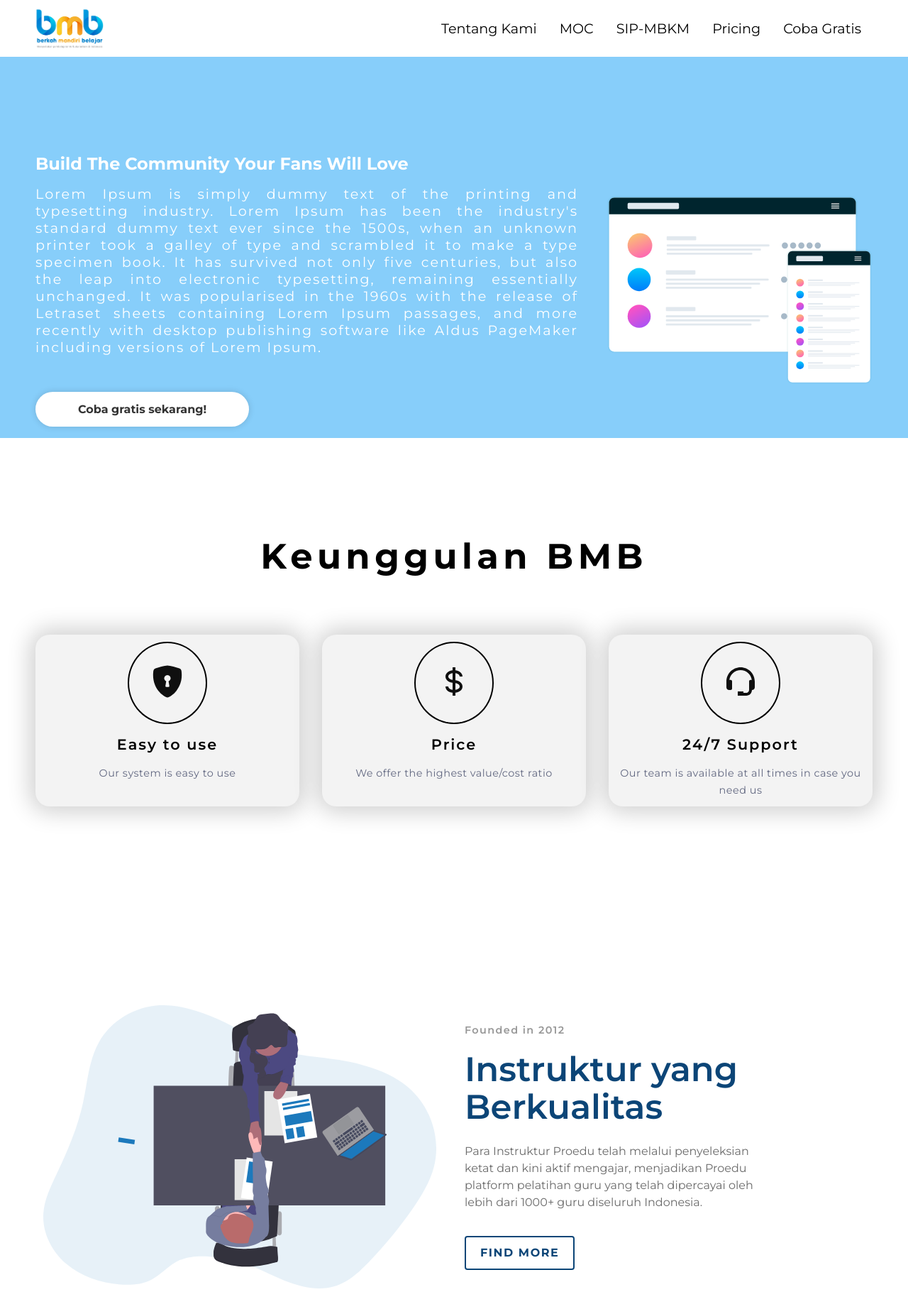
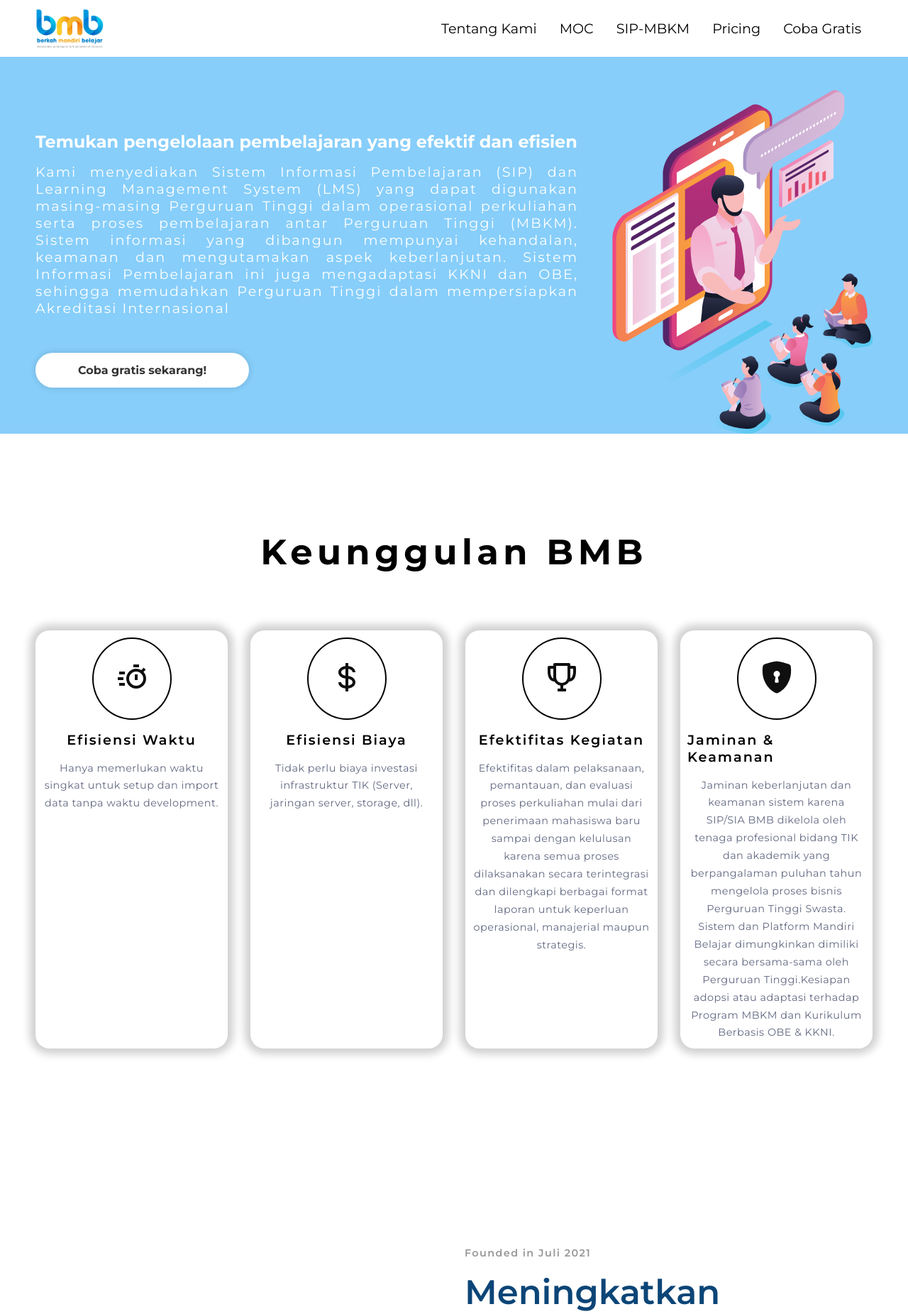
Before and after one commit to irfanmaulana126/bmb-project-app, a React (Create React App) app: page / in a window 1280 px wide. Shown: the top 1851 px of the page at 71% size. Built offline with nearby package versions, Linux system fonts and the light colour scheme.

Commit message:
update content and add image

```diff
--- a/src/components/LandingPage/Features/FeaturesStyle.js
+++ b/src/components/LandingPage/Features/FeaturesStyle.js
@@ -17,7 +17,7 @@
 
 export const FeatureWrapper = styled.div`
 	display: grid;
-	grid-template-columns: repeat(3, 1fr);
+	grid-template-columns: repeat(4, 1fr);
 	margin-top: 4rem;
 	grid-gap: 2rem;
 	@media screen and (max-width: 1100px) {
@@ -34,9 +34,8 @@
 	flex-flow: column;
 	justify-content: center;
 	align-items: center;
-	background: #f3f3f3;
 	padding: 10px;
-	box-shadow: 0 0 32px 8px #d0d0d0;
+	box-shadow: 0 0 12px 8px #d0d0d0;
 	border-radius: 20px;
 `;
 
@@ -48,7 +47,7 @@
 `;
 export const FeatureName = styled.h3`
 	font-weight: 600;
-	font-size: 1.3rem;
+	font-size: 1.2rem;
 	letter-spacing: 2px;
 	@media screen and (max-width: 768px) {
 		font-weight: 400;
--- a/src/components/LandingPage/Hero/Hero.js
+++ b/src/components/LandingPage/Hero/Hero.js
@@ -1,7 +1,7 @@
 import React from 'react'
-import {Link} from 'react-router-dom'
+import { Link } from 'react-router-dom'
 import { Container, Flex } from '../../../globalStyles'
-import { HeroText,HeroButton , HeroSection,Image } from './HeroStyles'
+import { HeroText, HeroButton, HeroSection, Image } from './HeroStyles'
 
 function Hero() {
   return (
@@ -9,19 +9,22 @@
       <Container>
         <Flex>
           <HeroText>
-                    <h1>Build The Community Your Fans Will Love</h1>
+            <h1>Temukan pengelolaan pembelajaran yang efektif dan efisien</h1>
             <p>
-                        Lorem Ipsum is simply dummy text of the printing and typesetting industry.
-                        Lorem Ipsum has been the industry's standard dummy text ever since the 1500s,
-                        when an unknown printer took a galley of type and scrambled it to make a type specimen book. It has survived not only five centuries,
-                        but also the leap into electronic typesetting, remaining essentially unchanged. It was popularised in the 1960s with the release of Letraset sheets containing Lorem Ipsum passages,
-                        and more recently with desktop publishing software like Aldus PageMaker including versions of Lorem Ipsum.
+              Kami menyediakan Sistem Informasi Pembelajaran (SIP) dan Learning
+              Management System (LMS) yang dapat digunakan masing-masing
+              Perguruan Tinggi dalam operasional perkuliahan serta proses
+              pembelajaran antar Perguruan Tinggi (MBKM). Sistem informasi yang
+              dibangun mempunyai kehandalan, keamanan dan mengutamakan aspek
+              keberlanjutan. Sistem Informasi Pembelajaran ini juga mengadaptasi
+              KKNI dan OBE, sehingga memudahkan Perguruan Tinggi dalam
+              mempersiapkan Akreditasi Internasional
             </p>
             <Link to="/cobagratis">
               <HeroButton>Coba gratis sekarang!</HeroButton>
             </Link>
           </HeroText>
-                <Image src='./assets/illustration-mockups.svg' alt=''/>
+          <Image src="./assets/svg/Artboard1.svg" alt="" />
         </Flex>
       </Container>
     </HeroSection>
--- a/src/components/LandingPage/Hero/HeroStyles.js
+++ b/src/components/LandingPage/Hero/HeroStyles.js
@@ -5,7 +5,7 @@
 	background-color: lightskyblue;
 	background-position: center;
 	background-size: cover;
-	padding-top: clamp(70px, 25vh, 220px);
+	padding-top: clamp(70px, 15vh, 220px);
 	box-shadow: inset 0 0 0 1000px rgba (0, 0, 0, 0.2);
 `;
 
--- a/src/data/FeaturesData.js
+++ b/src/data/FeaturesData.js
@@ -1,26 +1,36 @@
-import React from 'react';
+import React from 'react'
 
-import { BsFillShieldLockFill } from 'react-icons/bs';
-import { BiSupport, BiDollar } from 'react-icons/bi';
-const iconStyle = (Icon) => <Icon size="3rem" color="#0f0f0f" />;
+import { BsFillShieldLockFill } from 'react-icons/bs'
+import { BiTrophy, BiDollar,BiTimer } from 'react-icons/bi'
+const iconStyle = (Icon) => <Icon size="3rem" color="#0f0f0f" />
 
 export const featuresData = [
   {
-		name: 'Easy to use',
-		description: 'Our system is easy to use',
-		icon: iconStyle(BsFillShieldLockFill),
+    name: 'Efisiensi Waktu',
+    description:
+      'Hanya memerlukan waktu singkat untuk setup dan import data tanpa waktu development.',
+    icon: iconStyle(BiTimer),
     imgClass: 'one',
   },
   {
-		name: 'Price',
-		description: 'We offer the highest value/cost ratio',
+    name: 'Efisiensi Biaya',
+    description:
+      'Tidak perlu biaya investasi infrastruktur TIK (Server, jaringan server, storage, dll).',
     icon: iconStyle(BiDollar),
     imgClass: 'two',
   },
   {
-		name: '24/7 Support',
-		description: 'Our team is available at all times in case you need us',
-		icon: iconStyle(BiSupport),
+    name: 'Efektifitas Kegiatan',
+    description:
+      'Efektifitas dalam pelaksanaan, pemantauan, dan evaluasi proses perkuliahan mulai dari penerimaan mahasiswa baru sampai dengan kelulusan karena semua proses dilaksanakan secara terintegrasi dan dilengkapi berbagai format laporan untuk keperluan operasional, manajerial maupun strategis.',
+    icon: iconStyle(BiTrophy),
     imgClass: 'four',
-	}
-];
+  },
+  {
+    name: 'Jaminan & Keamanan',
+    description:
+      'Jaminan keberlanjutan dan keamanan sistem karena SIP/SIA BMB dikelola oleh tenaga profesional bidang TIK dan akademik yang berpangalaman puluhan tahun mengelola proses bisnis Perguruan Tinggi Swasta. Sistem dan Platform Mandiri Belajar dimungkinkan dimiliki secara bersama-sama oleh Perguruan Tinggi.Kesiapan adopsi atau adaptasi terhadap Program MBKM dan Kurikulum Berbasis OBE & KKNI.',
+    icon: iconStyle(BsFillShieldLockFill),
+    imgClass: 'four',
+  },
+]
--- a/src/data/HeroData.js
+++ b/src/data/HeroData.js
@@ -2,44 +2,46 @@
   reverse: true,
   inverse: true,
   topLine: {
-		text: 'Founded in 2012',
+    text: 'Founded in Juli 2021',
   },
-	headline: "Instruktur yang Berkualitas",
-	description: 'Para Instruktur Proedu telah melalui penyeleksian ketat dan kini aktif mengajar, menjadikan Proedu platform pelatihan guru yang telah dipercayai oleh lebih dari 1000+ guru  diseluruh Indonesia.',
-	buttonLabel: 'Find More',
+  headline: 'Meningkatkan pendidikan berbasis resource sharing',
+  description:
+    'Program ini berorientasi untuk meningkatkan mutu Pendidikan berbasis resource sharing antar Perguruan Tinggi. Program ini dibangun untuk meningkatkan mutu Pendidikan Tinggi berdasar semangat berbagi dan kebersamaan antar Perguruan Tinggi. Program layanan ini akan membantu para Perguruan Tinggi dalam pengelolaan pembelajaran terbuka berbasis web dan mobile, sehingga dapat diakses dimanapun dengan dukungan perangkat IT yang handal. Berbekal dukungan dari tim yang professional dalam pengelolaan perguruan tinggi berbasis Teknologi Informasi, sistem pembelajaran ini akan membantu  PT lebih efektif dan efisien dalam pengelolaan pembelajaran.',
+  buttonLabel: 'Coba gratis',
+  linkTo: '/cobagratis',
   imgStart: 'start',
   img: './assets/svg/Deal.svg',
   start: 'true',
-};
+}
 
 export const heroTwo = {
   reverse: false,
   inverse: false,
   topLine: {
-		text: 'Designed & Developed',
+    text: 'Learning Quality',
   },
-	headline: 'Tools Guru Kekinian',
-	description: 'Proedu telah menyediakan alat bantu seperti Pembuatan RPP otomatis dan Dashboard Sekolah khusus untuk para guru lebih leluasa mengelola pelajaran di sekolah anda.',
-	buttonLabel: 'View Project',
-
-	linkTo: '/more',
+  headline: 'Penyediaan bahan ajar yang bermutu',
+  description:
+    ' Bahan ajar yang berkualitas bersumber dari buku ber-ISBN baik nasional maupun internasional serta disajikan dalam bentuk bahan siap ajar yang terdiri atas modul, ppt, video, tugas, quiz, link journal, soal UTS dan UAS. Penyusun bahan ajar adalah tim professional dari berbagai perguruan tinggi (PTN dan PTS) yang memiliki keahlian sesuai dengan bidangnya serta memiliki semangat berbagi untuk meningkatkan mutu Perguruan Tinggi',
+  buttonLabel: 'Coba gratis',
+  linkTo: '/cobagratis',
   imgStart: 'start',
   img: './assets/svg/Connection.svg',
   start: 'true',
-};
+}
 
 export const heroThree = {
   reverse: true,
   inverse: true,
   topLine: {
-		text: 'Highly reputed brand',
+    text: 'exchange of courses between universities',
   },
-	headline: 'Tersedia Kapanpun Dimanapun ',
-	description: 'Akses seminar kami melalui aplikasi di google play maupun di web.',
-	buttonLabel: 'View Project',
-
-	linkTo: '/download',
+  headline: 'Pertukaran mata kuliah antar Universitas',
+  description:
+    'Perguruan Tinggi saling menawarkan mata kuliah keunggulan dan kekhasan untuk dapat diakses oleh Perguruan Tinggi lain. Sistem informasi pembelajaran dari Mandiri Belajar didesain untuk dapat terintegrasi antar Perguruan Tinggi, sehingga proses pembelajaran mulai dari KRS, manajemen kelas, nilai akhir mahasiswa dan proses pembayaran dapat dilakukan dengan realtime, efisien dan efektif',
+  buttonLabel: 'Coba gratis',
+  linkTo: '/cobagratis',
   imgStart: '',
   img: './assets/svg/ChartUp.svg',
   start: 'true',
-};
+}
--- a/src/pages/Home.js
+++ b/src/pages/Home.js
@@ -2,7 +2,7 @@
 import Hero from '../components/LandingPage/Hero/Hero'
 import Features from '../components/LandingPage/Features/Features'
 import {Content} from '../components/LandingPage/Content/Content'
-import Carousel from '../components/LandingPage/Carousel/Carousel'
+// import Carousel from '../components/LandingPage/Carousel/Carousel'
 
 import {heroOne, heroTwo, heroThree} from '../data/HeroData'
 import Footer from '../components/LandingPage/Footer/Footer'
@@ -15,7 +15,7 @@
             <Content {...heroOne} />
             <Content {...heroTwo} />
             <Content {...heroThree} />
-            <Carousel />
+            {/* <Carousel /> */}
 			<Footer />
         </>
     )
--- a/src/pages/SignUp.js
+++ b/src/pages/SignUp.js
@@ -21,8 +21,7 @@
         'first_name':data.get('firstName'),
         'last_name':data.get('lastName'),
         'to_email':data.get('email'),
-        'phone':data.get('phone'),
-        'message':'Lorem Ipsum is simply dummy text of the printing and typesetting industry. Lorem Ipsum has been the industry s standard dummy text ever since the 1500s, when an unknown printer took a galley of type and scrambled it to make a type specimen book. It has survived not only five centuries, but also the leap into electronic typesetting, remaining essentially unchanged. It was popularised in the 1960s with the release of Letraset sheets containing Lorem Ipsum passages, and more recently with desktop publishing software like Aldus PageMaker including versions of Lorem Ipsum',
+        'phone':data.get('phone')
     }
     emailjs.send(apiKeys.SERVICE_ID, apiKeys.TEMPLATE_ID, templateParams,apiKeys.USER_ID)
         .then(result => {
```
Also changed, not shown: src/components/LandingPage/Content/Content.js (+16 -13 lines), public/assets/svg/Artboard1.svg (added). Lines whose indentation alone changed are shown as unchanged.
